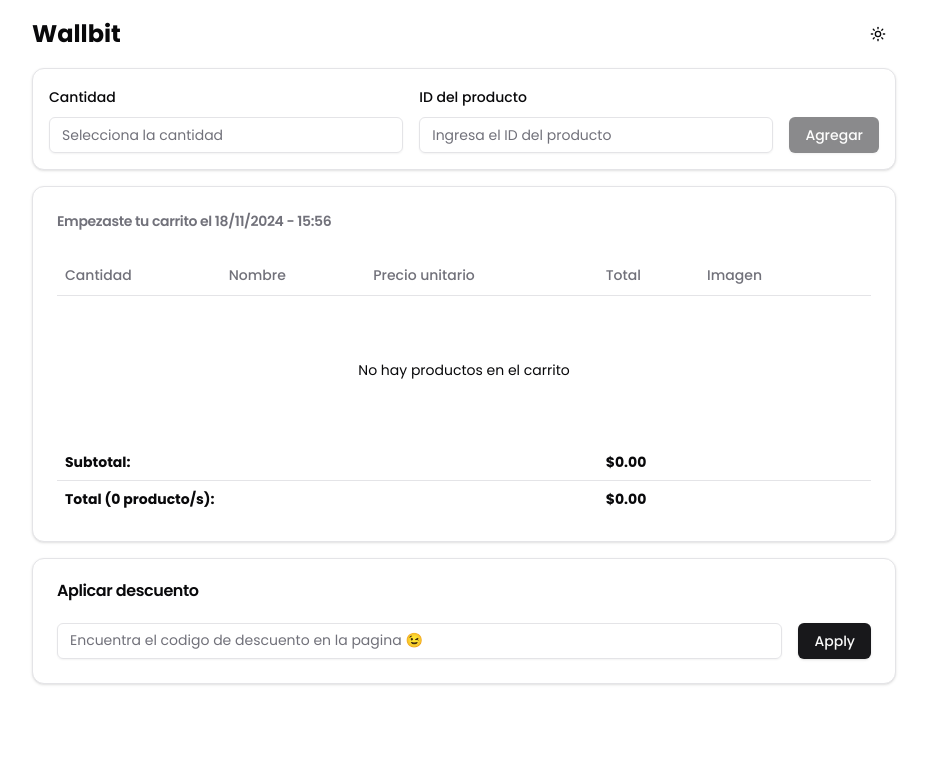
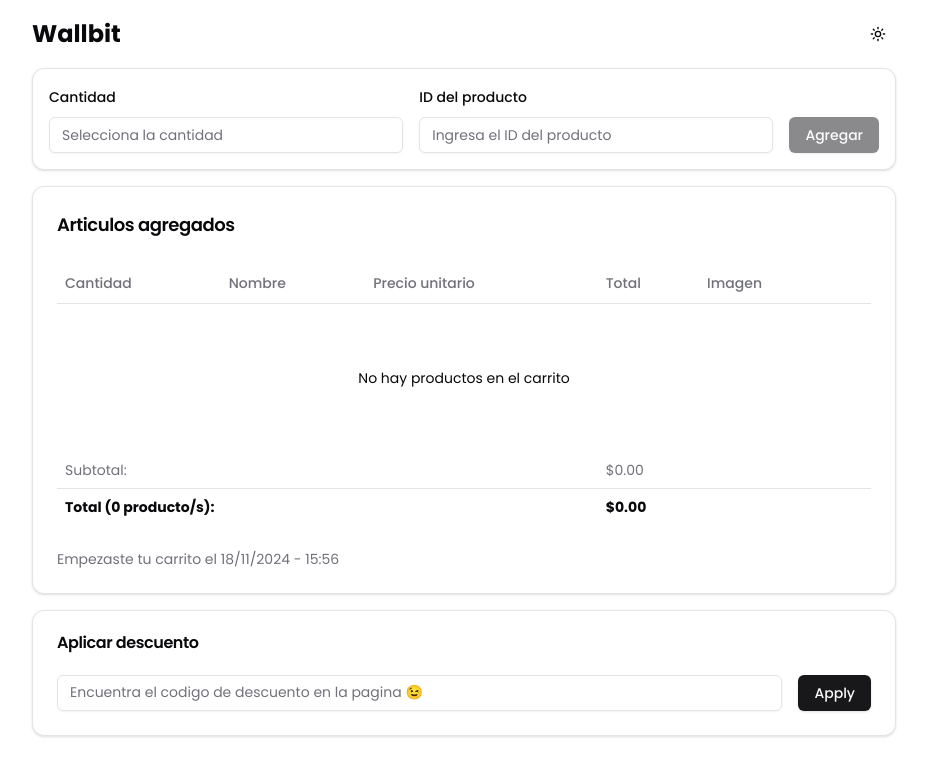
Before and after one commit to solisjoaquin/wallbit-challenge, a Next.js app: page / in a window 1280 px wide. Shown: the top 776 px of the page, without its empty margins (176-1103 px from the left). Built offline with nearby package versions, Linux system fonts and the light colour scheme.

Commit message:
changes in font

```diff
--- a/app/page.tsx
+++ b/app/page.tsx
@@ -279,9 +279,7 @@ export default function Component() {
 
       <Card>
         <CardHeader>
-          <CardTitle className="text-sm text-muted-foreground">
-            Empezaste tu carrito el {creationDate}
-          </CardTitle>
+          <CardTitle className="text-lg">Articulos agregados</CardTitle>
         </CardHeader>
         <CardContent>
           <div className="overflow-x-auto">
@@ -334,10 +332,10 @@ export default function Component() {
               </TableBody>
               <TableBody>
                 <TableRow>
-                  <TableCell colSpan={3} className="font-bold">
+                  <TableCell colSpan={3} className="text-muted-foreground">
                     Subtotal:
                   </TableCell>
-                  <TableCell colSpan={3} className="font-bold">
+                  <TableCell colSpan={3} className="text-muted-foreground">
                     ${subtotal.toFixed(2)}
                   </TableCell>
                 </TableRow>
@@ -362,6 +360,9 @@ export default function Component() {
               </TableBody>
             </Table>
           </div>
+          <p className="text-sm text-muted-foreground pt-6">
+            Empezaste tu carrito el {creationDate}
+          </p>
         </CardContent>
       </Card>
 
```
